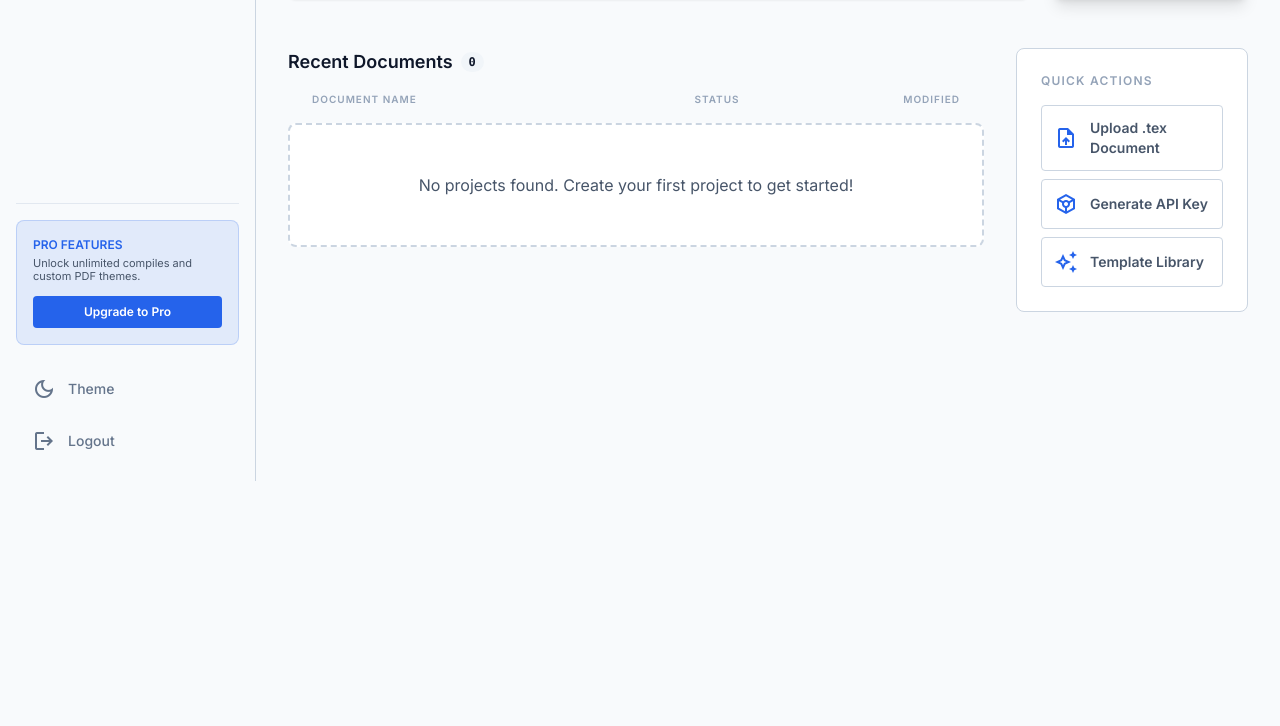
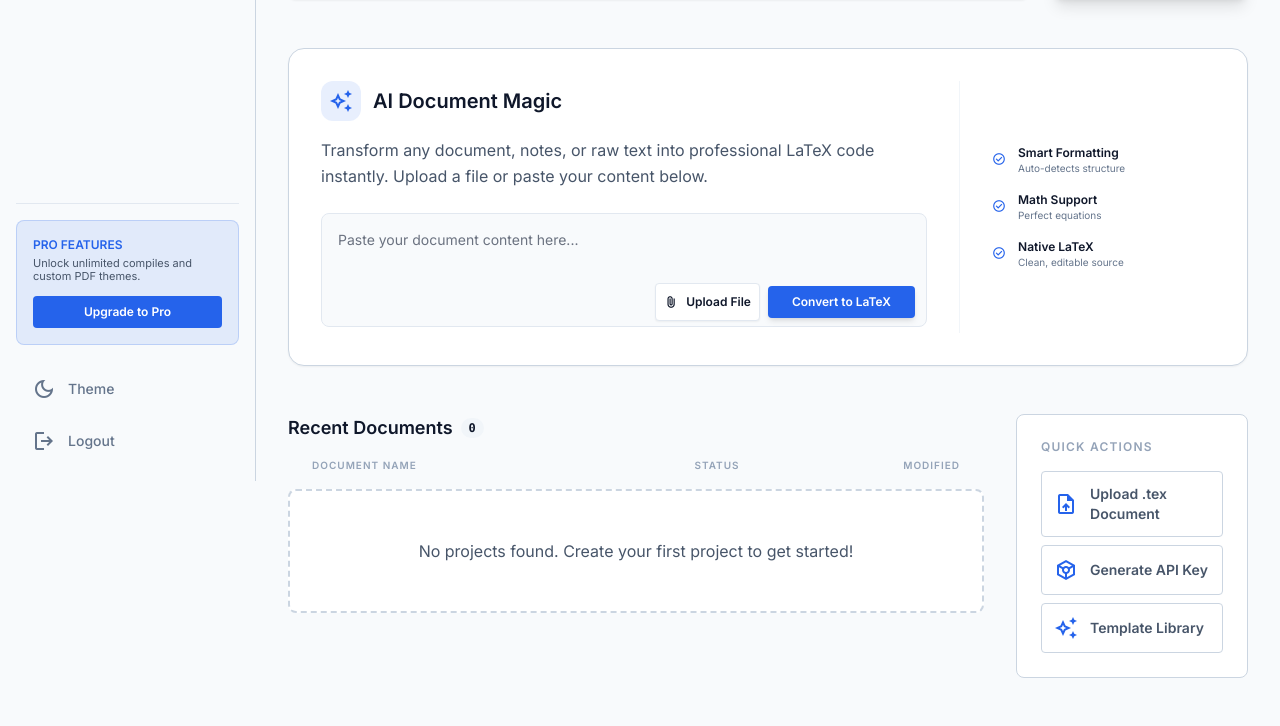
Before and after one commit to omaralaye/latexgenius, a Django app: page /dashboard/ in a window 1280 px wide. Shown: the part 319-1045 px from the top of the page. Before the commit the page ends 800 px from the top, so only its background shows below. Run offline with Django 5.2, Linux system fonts and the light colour scheme; the visitor is signed in with stand-in values (Sample User, id 1); data comes from the database, SQL or seed files in the repository; data that the repository does not hold is empty; parts of the project's set-up code (start-up, migrations or seed data) failed here and were passed over; some libraries are stand-ins or nearby versions.

Commit message:
Implement AI-powered document to LaTeX conversion
This change adds the ability for users to upload documents or paste text
to be converted into LaTeX using the OpenAI API.

Key changes:
- Integrated OpenAI API for LaTeX conversion.
- Used pypandoc/pandoc for document pre-processing.
- Added a new AI Conversion section to the Dashboard.
- Implemented auto-compilation in the Editor for AI-generated projects.
- Improved temporary file handling and URL construction.
- Added unit tests for AI conversion logic.

Co-authored-by: omaralaye <199628096+omaralaye@users.noreply.github.com>

````diff
--- a/latexgenius/settings.py
+++ b/latexgenius/settings.py
@@ -138,6 +138,10 @@ STATIC_URL = 'static/'
 # LaTeX Compiler Settings
 LATEX_COMPILER_URL = os.environ.get('LATEX_COMPILER_URL', 'https://latexonline.cc/compile')
 
+# OpenAI Settings
+OPENAI_API_KEY = os.environ.get('OPENAI_API_KEY')
+OPENAI_MODEL = os.environ.get('OPENAI_MODEL', 'gpt-4o')
+
 # Logging configuration
 LOGGING = {
     'version': 1,
--- a/myapp/services.py
+++ b/myapp/services.py
@@ -1,8 +1,12 @@
 from datetime import datetime
 from django.utils import timezone
+from django.conf import settings
 from .models import Project, Template, AppSetting, Feature, Statistic, Testimonial
 from django.contrib.auth.models import User
 import logging
+import openai
+import pypandoc
+import os
 
 logger = logging.getLogger('myapp')
 
@@ -158,3 +162,60 @@ def get_statistics():
 # Testimonials
 def get_testimonials():
     return [serialize_testimonial(t) for t in Testimonial.objects.all()]
+
+# AI Conversion
+def convert_to_latex_ai(content=None, file_path=None):
+    """
+    Converts document content or a file to LaTeX using OpenAI.
+    """
+    input_text = ""
+    if file_path:
+        try:
+            # Try to convert to markdown first as it's a good intermediate format for LLMs
+            input_text = pypandoc.convert_file(file_path, 'markdown')
+        except Exception as e:
+            logger.error(f"Pandoc conversion failed: {e}")
+            # Fallback to reading as text
+            try:
+                with open(file_path, 'r', errors='ignore') as f:
+                    input_text = f.read()
+            except Exception as read_err:
+                logger.error(f"Failed to read file: {read_err}")
+                return None
+    else:
+        input_text = content
+
+    if not input_text:
+        logger.warning("AI conversion attempted with empty input.")
+        return None
+
+    if not settings.OPENAI_API_KEY:
+        logger.error("OPENAI_API_KEY is not configured.")
+        return None
+
+    try:
+        client = openai.OpenAI(api_key=settings.OPENAI_API_KEY)
+
+        prompt = f"Convert the following document into a high-quality, valid LaTeX document. Return ONLY the LaTeX code, starting from \\documentclass and ending with \\end{{document}}.\n\nDocument Content:\n{input_text}"
+
+        response = client.chat.completions.create(
+            model=settings.OPENAI_MODEL,
+            messages=[
+                {"role": "system", "content": "You are a LaTeX expert. Your task is to convert any provided document into a clean, well-structured LaTeX source code."},
+                {"role": "user", "content": prompt}
+            ],
+            temperature=0.2
+        )
+
+        latex_code = response.choices[0].message.content
+
+        # Clean up Markdown code blocks if present
+        if "```latex" in latex_code:
+            latex_code = latex_code.split("```latex")[1].split("```")[0]
+        elif "```" in latex_code:
+            latex_code = latex_code.split("```")[1].split("```")[0]
+
+        return latex_code.strip()
+    except Exception as e:
+        logger.error(f"OpenAI API error: {e}")
+        return None
--- a/myapp/templates/pages/dashboardpage.html
+++ b/myapp/templates/pages/dashboardpage.html
@@ -117,6 +117,63 @@
             </div>
         </div>
 
+        <!-- AI Conversion Section -->
+        <div class="mb-12 bg-white dark:bg-slate-800 rounded-2xl border border-outline-variant dark:border-slate-700 shadow-sm overflow-hidden">
+            <div class="p-6 sm:p-8 flex flex-col md:flex-row gap-8">
+                <div class="flex-1">
+                    <div class="flex items-center gap-3 mb-4">
+                        <div class="w-10 h-10 rounded-full bg-primary/10 flex items-center justify-center">
+                            <span class="material-symbols-outlined text-primary">auto_awesome</span>
+                        </div>
+                        <h3 class="text-xl font-bold dark:text-white">AI Document Magic</h3>
+                    </div>
+                    <p class="text-on-surface-variant dark:text-slate-400 mb-6 leading-relaxed">
+                        Transform any document, notes, or raw text into professional LaTeX code instantly. Upload a file or paste your content below.
+                    </p>
+                    <form action="{% url 'ai_convert' %}" method="POST" enctype="multipart/form-data" class="space-y-4">
+                        {% csrf_token %}
+                        <div class="relative group">
+                            <textarea name="content" rows="4" class="w-full p-4 bg-slate-50 dark:bg-slate-900 border border-slate-200 dark:border-slate-700 rounded-xl text-sm focus:ring-2 focus:ring-primary/20 focus:border-primary transition-all dark:text-white outline-none resize-none" placeholder="Paste your document content here..."></textarea>
+                            <div class="absolute bottom-3 right-3 flex items-center gap-2">
+                                <label for="aiDocumentInput" class="cursor-pointer p-2 bg-white dark:bg-slate-800 border border-slate-200 dark:border-slate-700 rounded-lg hover:bg-slate-50 dark:hover:bg-slate-700 transition-all shadow-sm flex items-center gap-2 text-xs font-bold dark:text-white">
+                                    <span class="material-symbols-outlined text-sm">attach_file</span>
+                                    Upload File
+                                </label>
+                                <input type="file" id="aiDocumentInput" name="document" class="hidden" onchange="updateFileName(this)">
+                                <button type="submit" class="px-6 py-2 bg-primary text-white text-xs font-bold rounded-lg hover:bg-primary-variant transition-all shadow-md active:scale-95">
+                                    Convert to LaTeX
+                                </button>
+                            </div>
+                        </div>
+                        <p id="fileNameDisplay" class="text-[10px] font-mono text-primary font-bold hidden"></p>
+                    </form>
+                </div>
+                <div class="hidden lg:flex flex-col justify-center gap-4 w-64 border-l border-slate-100 dark:border-slate-700 pl-8">
+                    <div class="flex items-start gap-3">
+                        <span class="material-symbols-outlined text-primary text-sm mt-1">check_circle</span>
+                        <div>
+                            <p class="text-xs font-bold dark:text-white">Smart Formatting</p>
+                            <p class="text-[10px] text-slate-500">Auto-detects structure</p>
+                        </div>
+                    </div>
+                    <div class="flex items-start gap-3">
+                        <span class="material-symbols-outlined text-primary text-sm mt-1">check_circle</span>
+                        <div>
+                            <p class="text-xs font-bold dark:text-white">Math Support</p>
+                            <p class="text-[10px] text-slate-500">Perfect equations</p>
+                        </div>
+                    </div>
+                    <div class="flex items-start gap-3">
+                        <span class="material-symbols-outlined text-primary text-sm mt-1">check_circle</span>
+                        <div>
+                            <p class="text-xs font-bold dark:text-white">Native LaTeX</p>
+                            <p class="text-[10px] text-slate-500">Clean, editable source</p>
+                        </div>
+                    </div>
+                </div>
+            </div>
+        </div>
+
         <!-- Main Content: Recent Documents & Activity -->
         <div class="flex flex-col lg:flex-row gap-8 items-start">
             <!-- Recent Documents List -->
@@ -200,4 +257,16 @@
     </div>
 </main>
 
+<script>
+    function updateFileName(input) {
+        const display = document.getElementById('fileNameDisplay');
+        if (input.files && input.files[0]) {
+            display.textContent = `Selected: ${input.files[0].name}`;
+            display.classList.remove('hidden');
+        } else {
+            display.classList.add('hidden');
+        }
+    }
+</script>
+
 {% endblock %}
--- a/myapp/urls.py
+++ b/myapp/urls.py
@@ -8,6 +8,7 @@ urlpatterns = [
     path('logout/', views.logout_view, name='logout'),
     path('dashboard/', views.dashboard_page, name='dashboard'),
     path('upload/', views.upload_document, name='upload_document'),
+    path('ai-convert/', views.ai_convert, name='ai_convert'),
     path('settings/', views.settings_page, name='settings'),
     path('editor/', views.editor_page, name='editor'),
     path('editor/<str:project_id>/', views.editor_page, name='editor_with_id'),
--- a/myapp/views.py
+++ b/myapp/views.py
@@ -13,6 +13,8 @@ import httpx
 import logging
 import io
 import tarfile
+import tempfile
+from urllib.parse import urlencode
 
 User = get_user_model()
 logger = logging.getLogger('myapp')
@@ -98,6 +100,62 @@ def logout_view(request):
     return redirect('landing')
 
 import os
+
+@login_required
+def ai_convert(request):
+    if request.method == 'POST':
+        content = request.POST.get('content')
+        uploaded_file = request.FILES.get('document')
+        title = "AI Project"
+
+        if uploaded_file:
+            # Check file size (limit to 5MB)
+            if uploaded_file.size > 5 * 1024 * 1024:
+                messages.error(request, "File size exceeds the 5MB limit.")
+                return redirect('dashboard')
+
+            title, _ = os.path.splitext(uploaded_file.name)
+
+            # Save temporary file for Pandoc/Processing using tempfile to avoid collisions
+            suffix = os.path.splitext(uploaded_file.name)[1]
+            with tempfile.NamedTemporaryFile(delete=False, suffix=suffix) as tmp_file:
+                for chunk in uploaded_file.chunks():
+                    tmp_file.write(chunk)
+                temp_path = tmp_file.name
+
+            try:
+                latex_code = services.convert_to_latex_ai(file_path=temp_path)
+            finally:
+                if os.path.exists(temp_path):
+                    os.remove(temp_path)
+        elif content:
+            latex_code = services.convert_to_latex_ai(content=content)
+            # Try to extract a title from the content if it's long, else use default
+            if len(content) > 20:
+                title = content[:20].strip() + "..."
+        else:
+            messages.error(request, "No content provided for AI conversion.")
+            return redirect('dashboard')
+
+        if latex_code:
+            project_id = services.create_project(
+                owner_id=request.user.id,
+                title=title,
+                content=latex_code,
+                filename="main.tex"
+            )
+            logger.info(f"User {request.user.id} created AI project: {project_id}")
+
+            # Construct redirect URL with query parameter properly
+            from django.urls import reverse
+            url = reverse('editor_with_id', kwargs={'project_id': project_id})
+            params = urlencode({'autocompile': 'true'})
+            return redirect(f"{url}?{params}")
+        else:
+            messages.error(request, "AI conversion failed. Please try again or check your API key.")
+            return redirect('dashboard')
+
+    return redirect('dashboard')
 
 @login_required
 def upload_document(request):
--- a/requirements.txt
+++ b/requirements.txt
@@ -27,3 +27,5 @@ pymongo
 python-dotenv
 httpx
 django-ratelimit
+openai
+pypandoc
````
Also changed, not shown: myapp/templates/pages/editor.html (+11 -0 lines), myapp/tests.py (+56 -5 lines).
